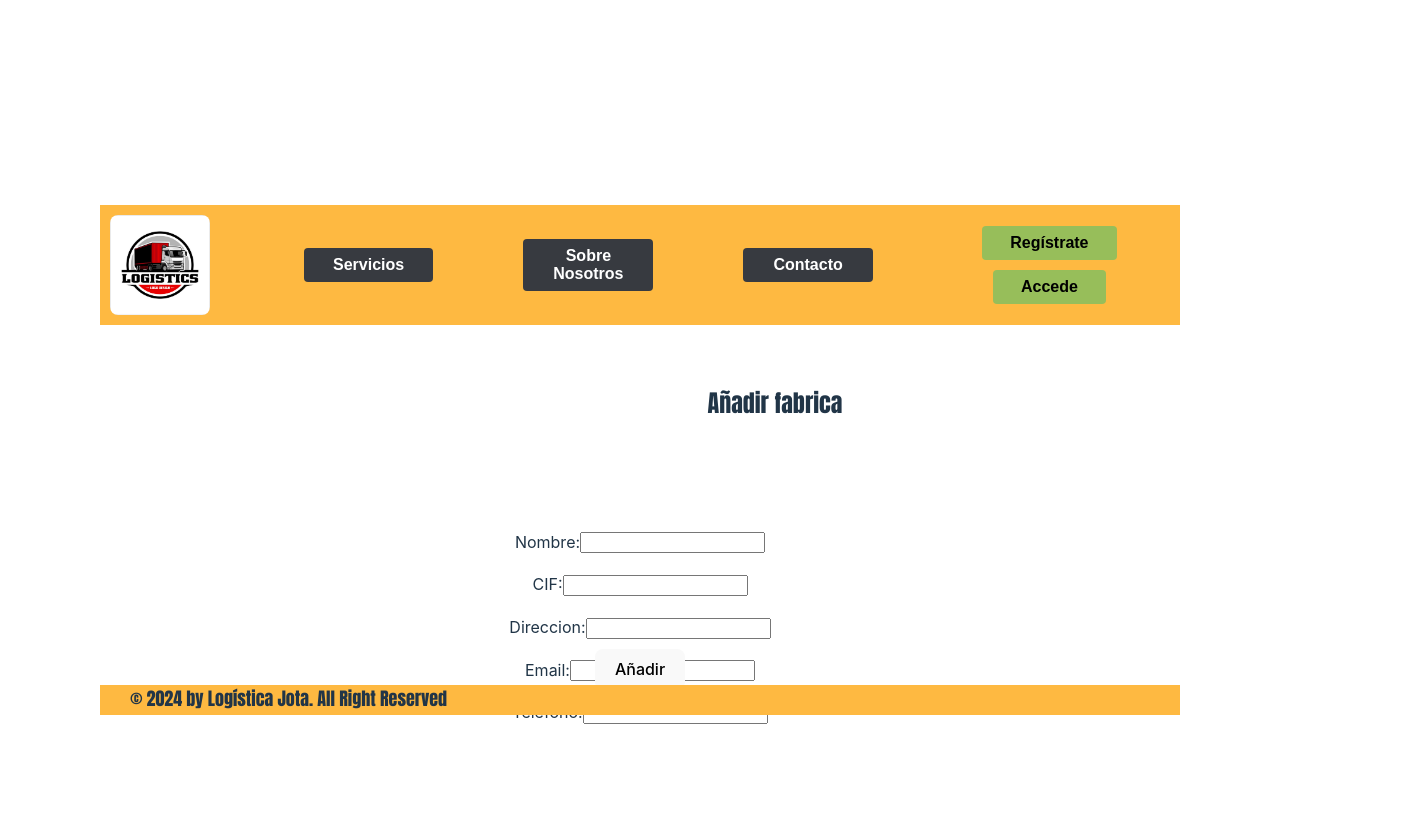
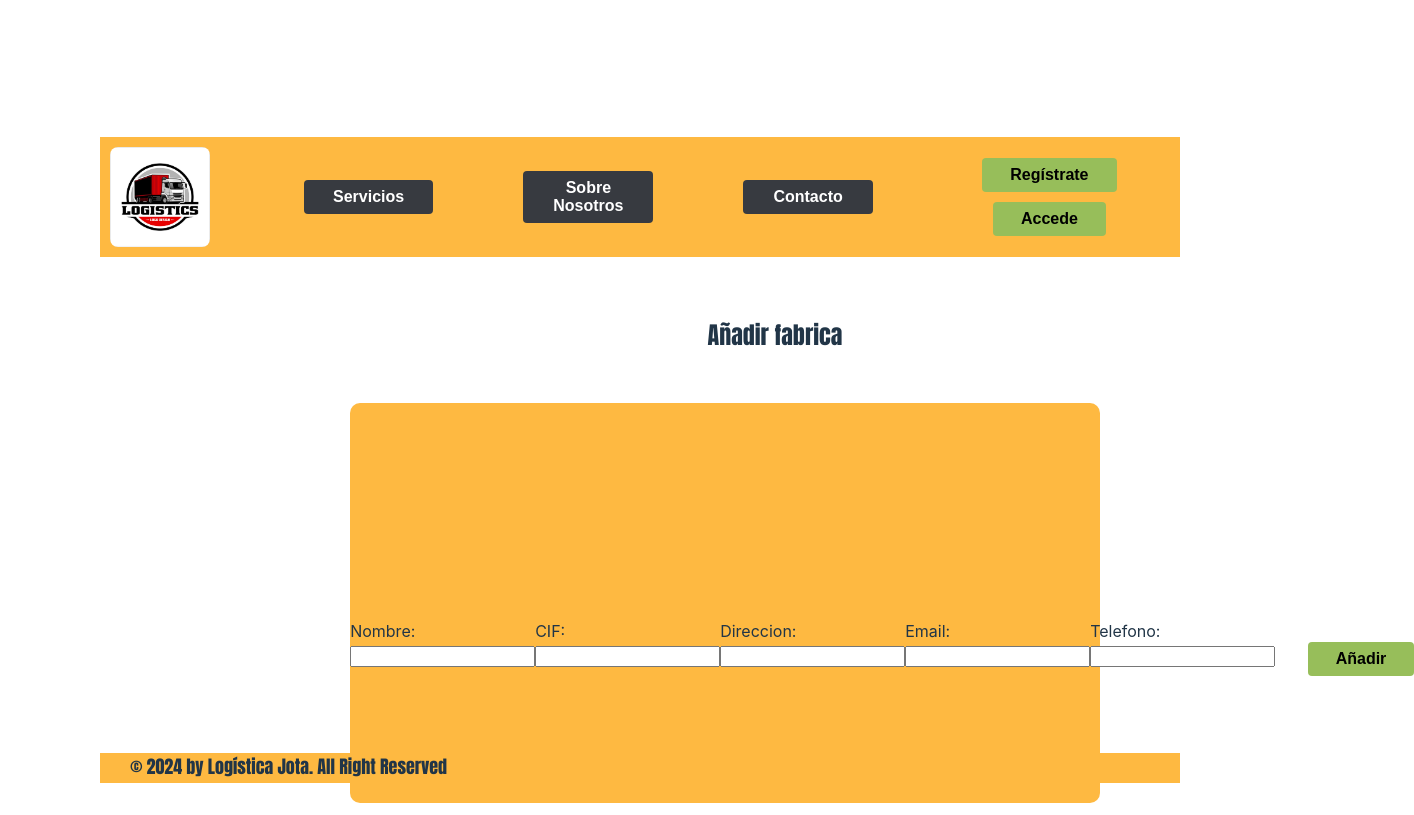
Before and after one commit to jsmalex/Proyecto-Transporte, a React (Vite) app in the folder Logistica-Jota/front-end/: page /AddFactory in a window 1280 px wide. Shown: the whole page, 1414 px wide, since content can reach past the window. Built offline with nearby package versions, Linux system fonts and the light colour scheme.

Commit message:
Estilos de UpdateDataClient terminados

```diff
--- a/Logistica-Jota/front-end/src/components/FormAddFactory/FormAddFactory.css
+++ b/Logistica-Jota/front-end/src/components/FormAddFactory/FormAddFactory.css
@@ -0,0 +1,47 @@
+.add-factory {
+    font-family: Impact, Haettenschweiler, 'Arial Narrow Bold', sans-serif;
+    text-align: center;
+    margin-left: 270px;
+    margin-bottom: 50px;
+}
+
+.new-factory-form {
+    position: relative;
+    width: 750px;
+    height: 400px;
+    background-color: #FEB941;
+    border-radius: 10px;
+    display:flex;
+    align-items: center;
+    margin-left: 250px;
+}
+
+.label-add-factory {
+    display:flex;
+    flex-direction: column;
+    text-align:start;
+
+
+}
+
+
+
+
+
+
+.button-add-factory {
+    transition: transform 0.3s ease-in-out;
+    border: none;
+    color: black;
+    background-color:#97BE5A;
+    padding: 8px 28px;
+    cursor: pointer;
+    border-radius: 4px;
+    display: inline-block;
+    margin: 10px;
+    width: 20%;
+    left: 3%;
+    font: menu;
+    font-weight: bold;
+    top: 7vh;
+}
--- a/Logistica-Jota/front-end/src/components/FormAddFactory/FormAddFactory.jsx
+++ b/Logistica-Jota/front-end/src/components/FormAddFactory/FormAddFactory.jsx
@@ -39,43 +39,45 @@ const FormAddFactory = () => {
     }
   }
   return (
-
     <div>
-        <Toaster/>
-        <h2>Añadir fabrica</h2>
-        <form action="">
-
-          <div>
-            <label>Nombre:</label>
-            <input onChange={(e)=>setName(e.target.value)} type="text" />
+      <Toaster />
+      <h2 className="add-factory">Añadir fabrica</h2>
+      <form className="new-factory-form" action="">
+        <div className="factory">
+          <label className="label-add-factory">Nombre:</label>
+          <input onChange={(e) => setName(e.target.value)} type="text" />
         </div>
 
         <div>
-            <label>CIF:</label>
-            <input onChange={(e)=>setCIF(e.target.value)} type="text" />
+          <label className="label-add-factory">CIF:</label>
+          <input onChange={(e) => setCIF(e.target.value)} type="text" />
         </div>
 
         <div>
-            <label>Direccion:</label>
-            <input onChange={(e)=>setAddress(e.target.value)} type="text" />
+          <label className="label-add-factory">Direccion:</label>
+          <input onChange={(e) => setAddress(e.target.value)} type="text" />
         </div>
 
         <div>
-            <label>Email:</label>
-            <input onChange={(e)=>setEmail(e.target.value)} type="email"/>
+          <label className="label-add-factory">Email:</label>
+          <input onChange={(e) => setEmail(e.target.value)} type="email" />
         </div>
 
         <div>
-            <label>Telefono:</label>
-            <input onChange={(e)=>setPhone(e.target.value)} type="tel"/>
+          <label className="label-add-factory">Telefono:</label>
+          <input onChange={(e) => setPhone(e.target.value)} type="tel" />
         </div>
 
-          <button onClick={(e) => {
+        <button
+          className="button-add-factory pulse-effect"
+          onClick={(e) => {
             e.preventDefault()
-            handleFormAddFactory()}}>Añadir</button>
-
+            handleFormAddFactory()
+          }}
+        >
+          Añadir
+        </button>
       </form>
-
     </div>
   )
 }
--- a/Logistica-Jota/front-end/src/components/FormSignUp/FormSignUp.css
+++ b/Logistica-Jota/front-end/src/components/FormSignUp/FormSignUp.css
@@ -16,7 +16,7 @@ h2 {
     display: inline-block;
     margin: 10px;
     width: 40%;
-    left: 30%;
+    left: 3%;
     font: menu;
     font-weight: bold;
     top: 7vh;
--- a/Logistica-Jota/front-end/src/components/FormUpdateDataClient/FormUpdateDataClient.css
+++ b/Logistica-Jota/front-end/src/components/FormUpdateDataClient/FormUpdateDataClient.css
@@ -3,7 +3,7 @@
   color: black;
   &:hover {
     color: #2c7865;
-  }
+  };
 }
 .h2UpdateDataClient {
   font-family: Impact, Haettenschweiler, 'Arial Narrow Bold', sans-serif;
@@ -14,13 +14,16 @@
 }
 
 .updateDataClientForm {
-    position: relative;
+  position: relative;
+  display: flex;
+  flex-direction: column;
   width: 70%;
   left: 10%;
+  bottom: 5vh;
 }
 
 .inUpdateDataClient {
-    position: relative;
+  position: relative;
   margin-left: 15%;
   bottom: 30px;
 }
@@ -46,9 +49,10 @@
   font-weight: bold;
 }
 
-.update{
-    position: relative;
-    right: 15%;
+.update {
+  position: relative;
+  top: 5vh;
+  right: 15%;
 }
 
 .pulse-effect:hover {
@@ -60,6 +64,10 @@
   ); /* Reduce ligeramente el tamaño del botón cuando se hace clic */
 }
 
+#form-update{
+  background-color: #D5F0C1;
+}
+
 #formMainUpdate {
   width: 700px;
   height: 500px;
@@ -69,9 +77,10 @@
   flex-direction: column;
   justify-content: center;
   align-items: center;
-  margin-top: 10px;
+  margin-bottom: 40px;
+  position: relative;
+  top: 2vh;
   margin-left: 275px;
-  bottom: 45vh;
 }
 
 .signupForm {
```
Lines whose indentation alone changed are shown as unchanged.
